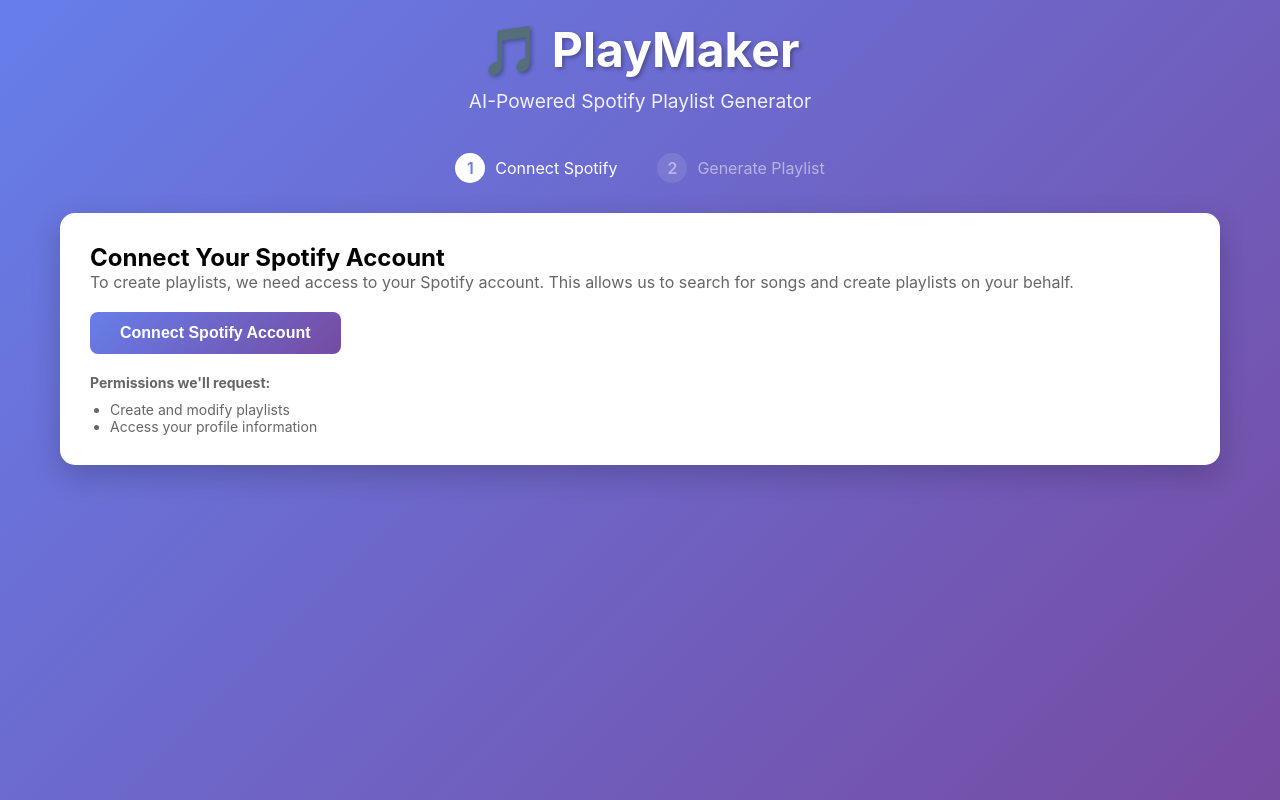
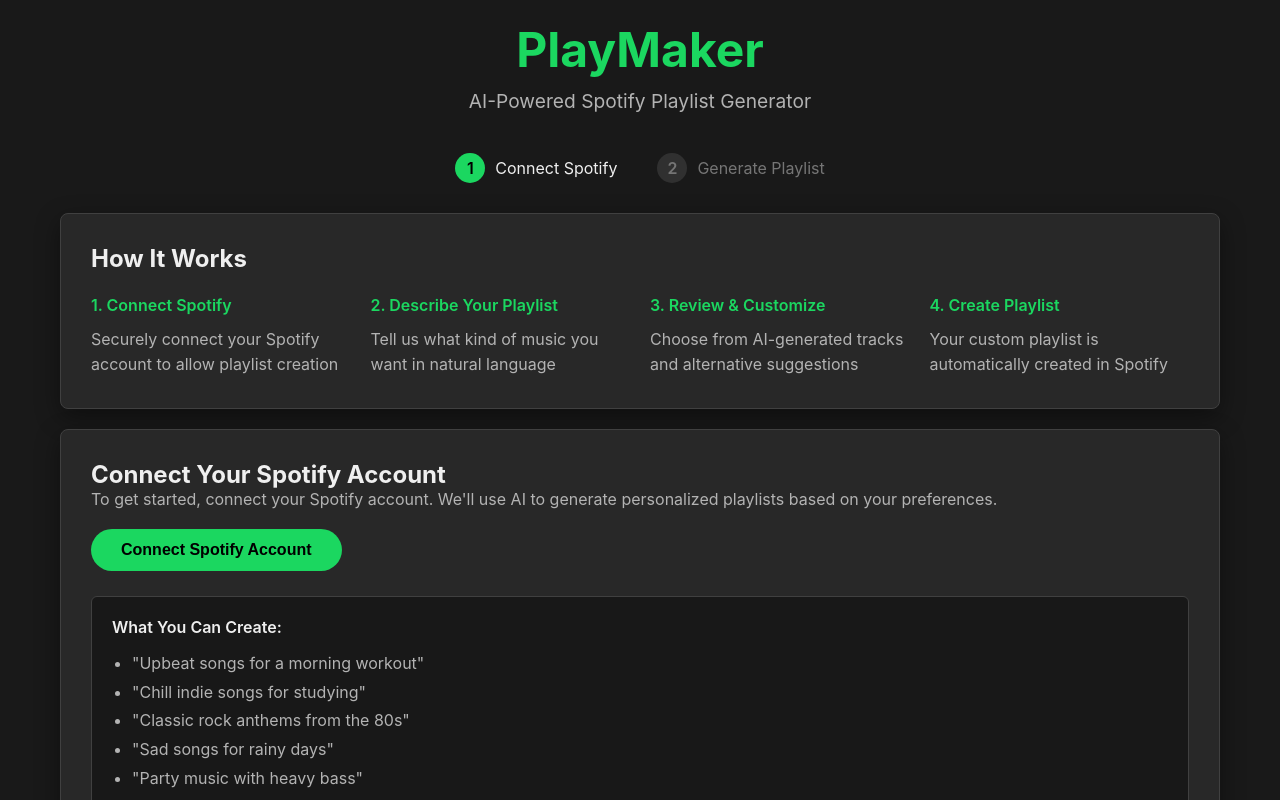
Before and after one commit to tmattoneill/Aelyra, a React (Create React App) app in the folder frontend/: page / in a window 1280 px wide. Shown: the top 800 px of the page. Built offline with nearby package versions, Linux system fonts and the light colour scheme.

Commit message:
UI change complete; added instructions

```diff
--- a/frontend/src/App.js
+++ b/frontend/src/App.js
@@ -30,7 +30,7 @@
   return (
     <div className="container">
       <div className="header">
-        <h1>🎵 PlayMaker</h1>
+        <h1>PlayMaker</h1>
         <p>AI-Powered Spotify Playlist Generator</p>
       </div>
 
--- a/frontend/src/components/PlaylistGenerator.js
+++ b/frontend/src/components/PlaylistGenerator.js
@@ -143,7 +143,7 @@
       <div style={{ display: 'flex', justifyContent: 'space-between', alignItems: 'center', marginBottom: '20px' }}>
         <div style={{ color: '#1db954', fontWeight: '500' }}>
           {userInfo?.display_name && (
-            <>Hello, {userInfo.display_name}! 👋</>
+            <>Hello, {userInfo.display_name}!</>
           )}
         </div>
         <button className="btn btn-secondary" onClick={onLogout}>
@@ -225,7 +225,7 @@
           )}
 
           <button className="btn" onClick={generatePlaylist}>
-            Generate Playlist 🎵
+            Generate Playlist
           </button>
         </div>
       )}
@@ -335,7 +335,7 @@
 
       {step === 'created' && (
         <div className="card">
-          <h2>🎉 Playlist Created!</h2>
+          <h2>Playlist Created!</h2>
           {success && <div className="success">{success}</div>}
 
           <div style={{ textAlign: 'center', marginTop: '30px' }}>
--- a/frontend/src/components/SpotifyAuth.js
+++ b/frontend/src/components/SpotifyAuth.js
@@ -60,11 +60,35 @@
   }
 
   return (
+    <div>
+      <div className="card" style={{ marginBottom: '20px' }}>
+        <h2>How It Works</h2>
+        <div style={{ color: '#B3B3B3', fontSize: '16px', lineHeight: '1.6' }}>
+          <div style={{ display: 'grid', gridTemplateColumns: 'repeat(auto-fit, minmax(250px, 1fr))', gap: '20px', marginTop: '20px' }}>
+            <div>
+              <div style={{ color: '#1BD760', fontWeight: '600', marginBottom: '8px' }}>1. Connect Spotify</div>
+              <p>Securely connect your Spotify account to allow playlist creation</p>
+            </div>
+            <div>
+              <div style={{ color: '#1BD760', fontWeight: '600', marginBottom: '8px' }}>2. Describe Your Playlist</div>
+              <p>Tell us what kind of music you want in natural language</p>
+            </div>
+            <div>
+              <div style={{ color: '#1BD760', fontWeight: '600', marginBottom: '8px' }}>3. Review & Customize</div>
+              <p>Choose from AI-generated tracks and alternative suggestions</p>
+            </div>
+            <div>
+              <div style={{ color: '#1BD760', fontWeight: '600', marginBottom: '8px' }}>4. Create Playlist</div>
+              <p>Your custom playlist is automatically created in Spotify</p>
+            </div>
+          </div>
+        </div>
+      </div>
+
       <div className="card">
         <h2>Connect Your Spotify Account</h2>
-      <p style={{ marginBottom: '20px', color: '#666' }}>
-        To create playlists, we need access to your Spotify account.
-        This allows us to search for songs and create playlists on your behalf.
+        <p style={{ marginBottom: '20px', color: '#B3B3B3' }}>
+          To get started, connect your Spotify account. We'll use AI to generate personalized playlists based on your preferences.
         </p>
 
         {error && <div className="error">{error}</div>}
@@ -77,12 +101,24 @@
           {loading ? 'Connecting...' : 'Connect Spotify Account'}
         </button>
 
-      <div style={{ marginTop: '20px', fontSize: '14px', color: '#666' }}>
-        <strong>Permissions we'll request:</strong>
-        <ul style={{ marginTop: '10px', paddingLeft: '20px' }}>
+        <div style={{ marginTop: '25px', padding: '20px', background: '#181818', borderRadius: '6px', border: '1px solid #404040' }}>
+          <div style={{ color: '#EFEFEF', fontWeight: '600', marginBottom: '12px' }}>What You Can Create:</div>
+          <ul style={{ color: '#B3B3B3', paddingLeft: '20px', lineHeight: '1.8' }}>
+            <li>"Upbeat songs for a morning workout"</li>
+            <li>"Chill indie songs for studying"</li>
+            <li>"Classic rock anthems from the 80s"</li>
+            <li>"Sad songs for rainy days"</li>
+            <li>"Party music with heavy bass"</li>
+          </ul>
+        </div>
+
+        <div style={{ marginTop: '20px', fontSize: '14px', color: '#B3B3B3' }}>
+          <strong style={{ color: '#EFEFEF' }}>Permissions Required:</strong>
+          <ul style={{ marginTop: '8px', paddingLeft: '20px' }}>
             <li>Create and modify playlists</li>
             <li>Access your profile information</li>
           </ul>
+        </div>
       </div>
     </div>
   );
--- a/frontend/src/index.css
+++ b/frontend/src/index.css
@@ -11,8 +11,9 @@
     sans-serif;
   -webkit-font-smoothing: antialiased;
   -moz-osx-font-smoothing: grayscale;
-  background: linear-gradient(135deg, #667eea 0%, #764ba2 100%);
+  background: #191919;
   min-height: 100vh;
+  color: #EFEFEF;
 }
 
 .container {
@@ -24,26 +25,28 @@
 .header {
   text-align: center;
   margin-bottom: 40px;
-  color: white;
+  color: #EFEFEF;
 }
 
 .header h1 {
   font-size: 3rem;
   margin-bottom: 10px;
-  text-shadow: 2px 2px 4px rgba(0,0,0,0.3);
+  color: #1BD760;
+  font-weight: 700;
 }
 
 .header p {
   font-size: 1.2rem;
-  opacity: 0.9;
+  color: #B3B3B3;
 }
 
 .card {
-  background: white;
-  border-radius: 15px;
+  background: #282828;
+  border-radius: 8px;
   padding: 30px;
   margin-bottom: 30px;
-  box-shadow: 0 10px 30px rgba(0,0,0,0.2);
+  box-shadow: 0 8px 24px rgba(0,0,0,0.4);
+  border: 1px solid #404040;
 }
 
 .form-group {
@@ -54,21 +57,27 @@
   display: block;
   margin-bottom: 8px;
   font-weight: 600;
-  color: #333;
+  color: #EFEFEF;
 }
 
 .form-input {
   width: 100%;
   padding: 12px 15px;
-  border: 2px solid #e1e5e9;
-  border-radius: 8px;
+  border: 1px solid #535353;
+  border-radius: 4px;
   font-size: 16px;
+  background: #3E3E3E;
+  color: #EFEFEF;
   transition: border-color 0.3s ease;
 }
 
 .form-input:focus {
   outline: none;
-  border-color: #667eea;
+  border-color: #1BD760;
+}
+
+.form-input::placeholder {
+  color: #B3B3B3;
 }
 
 .textarea {
@@ -77,21 +86,22 @@
 }
 
 .btn {
-  background: linear-gradient(135deg, #667eea 0%, #764ba2 100%);
-  color: white;
+  background: #1BD760;
+  color: #000;
   border: none;
   padding: 12px 30px;
-  border-radius: 8px;
+  border-radius: 50px;
   font-size: 16px;
-  font-weight: 600;
+  font-weight: 700;
   cursor: pointer;
   transition: all 0.3s ease;
   margin-right: 10px;
+  text-transform: none;
 }
 
 .btn:hover {
-  transform: translateY(-2px);
-  box-shadow: 0 5px 15px rgba(102, 126, 234, 0.4);
+  background: #1ED760;
+  transform: scale(1.04);
 }
 
 .btn:disabled {
@@ -101,31 +111,39 @@
 }
 
 .btn-secondary {
-  background: #6c757d;
+  background: transparent;
+  color: #B3B3B3;
+  border: 1px solid #535353;
+}
+
+.btn-secondary:hover {
+  background: #282828;
+  color: #EFEFEF;
+  border-color: #EFEFEF;
 }
 
 .loading {
   text-align: center;
   padding: 40px;
-  color: #666;
+  color: #B3B3B3;
 }
 
 .error {
-  background: #f8d7da;
-  color: #721c24;
+  background: #5A2D41;
+  color: #F5C2C7;
   padding: 15px;
-  border-radius: 8px;
+  border-radius: 4px;
   margin: 20px 0;
-  border: 1px solid #f5c6cb;
+  border: 1px solid #842029;
 }
 
 .success {
-  background: #d4edda;
-  color: #155724;
+  background: #0F5132;
+  color: #D1E7DD;
   padding: 15px;
-  border-radius: 8px;
+  border-radius: 4px;
   margin: 20px 0;
-  border: 1px solid #c3e6cb;
+  border: 1px solid #1BD760;
 }
 
 .track-list {
@@ -137,19 +155,19 @@
   align-items: center;
   padding: 15px;
   margin-bottom: 10px;
-  background: #f8f9fa;
-  border-radius: 8px;
-  border: 2px solid transparent;
+  background: #181818;
+  border-radius: 6px;
+  border: 1px solid transparent;
   transition: all 0.3s ease;
 }
 
 .track-item:hover {
-  background: #e9ecef;
+  background: #282828;
 }
 
 .track-item.selected {
-  border-color: #667eea;
-  background: #e8f0ff;
+  border-color: #1BD760;
+  background: #1a3a1a;
 }
 
 .track-artwork {
@@ -167,11 +185,11 @@
 .track-title {
   font-weight: 600;
   margin-bottom: 5px;
-  color: #333;
+  color: #EFEFEF;
 }
 
 .track-artist {
-  color: #666;
+  color: #B3B3B3;
   font-size: 14px;
 }
 
@@ -183,12 +201,12 @@
 .alternatives {
   margin-top: 10px;
   padding-top: 10px;
-  border-top: 1px solid #e1e5e9;
+  border-top: 1px solid #404040;
 }
 
 .alternatives h4 {
   font-size: 14px;
-  color: #666;
+  color: #B3B3B3;
   margin-bottom: 8px;
 }
 
@@ -197,14 +215,14 @@
   align-items: center;
   padding: 8px;
   margin-bottom: 5px;
-  background: white;
-  border-radius: 6px;
+  background: #282828;
+  border-radius: 4px;
   cursor: pointer;
   transition: background 0.2s ease;
 }
 
 .alternative-item:hover {
-  background: #f0f0f0;
+  background: #3E3E3E;
 }
 
 .alternative-artwork {
@@ -225,27 +243,29 @@
   display: flex;
   align-items: center;
   margin: 0 20px;
-  color: white;
-  opacity: 0.5;
+  color: #B3B3B3;
+  opacity: 0.6;
 }
 
 .step.active {
   opacity: 1;
+  color: #EFEFEF;
 }
 
 .step-number {
   width: 30px;
   height: 30px;
   border-radius: 50%;
-  background: rgba(255,255,255,0.2);
+  background: #404040;
   display: flex;
   align-items: center;
   justify-content: center;
   margin-right: 10px;
   font-weight: 600;
+  color: #B3B3B3;
 }
 
 .step.active .step-number {
-  background: white;
-  color: #667eea;
+  background: #1BD760;
+  color: #000;
 }
```
Lines whose indentation alone changed are shown as unchanged.
